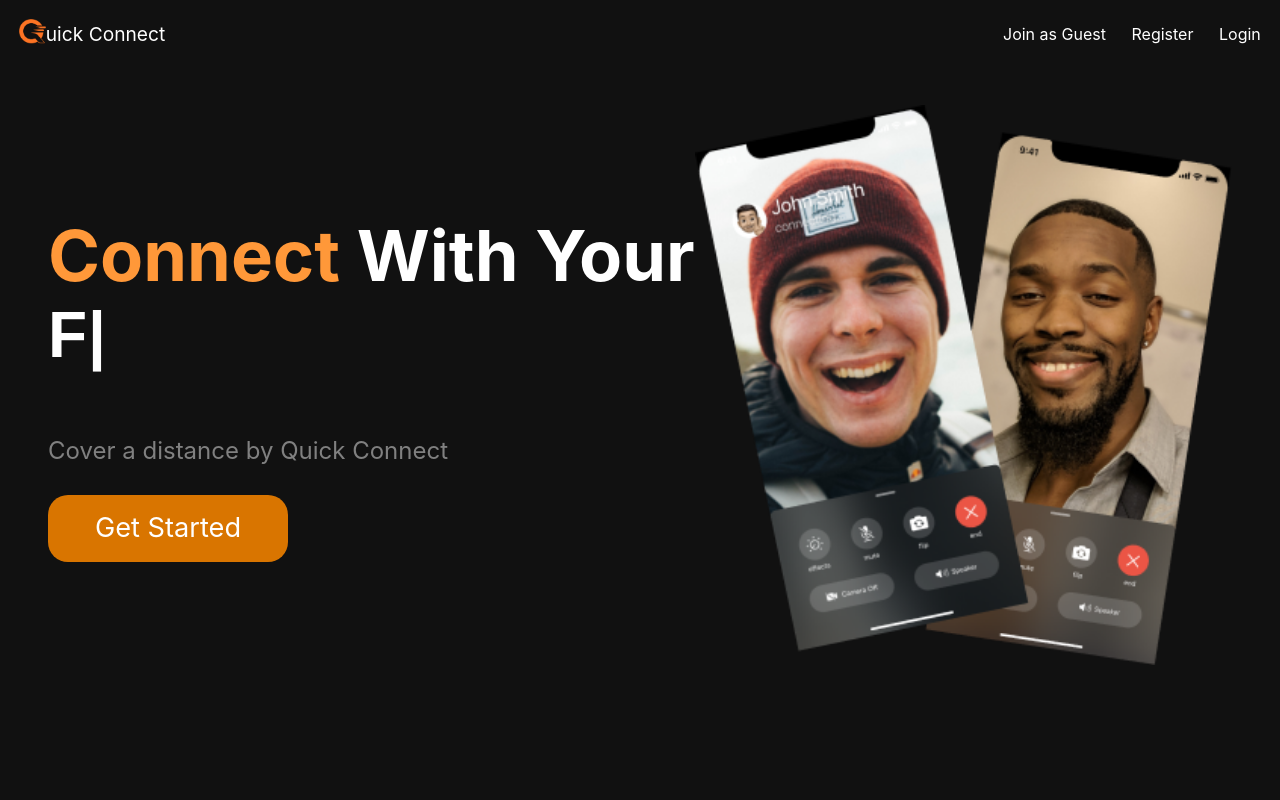
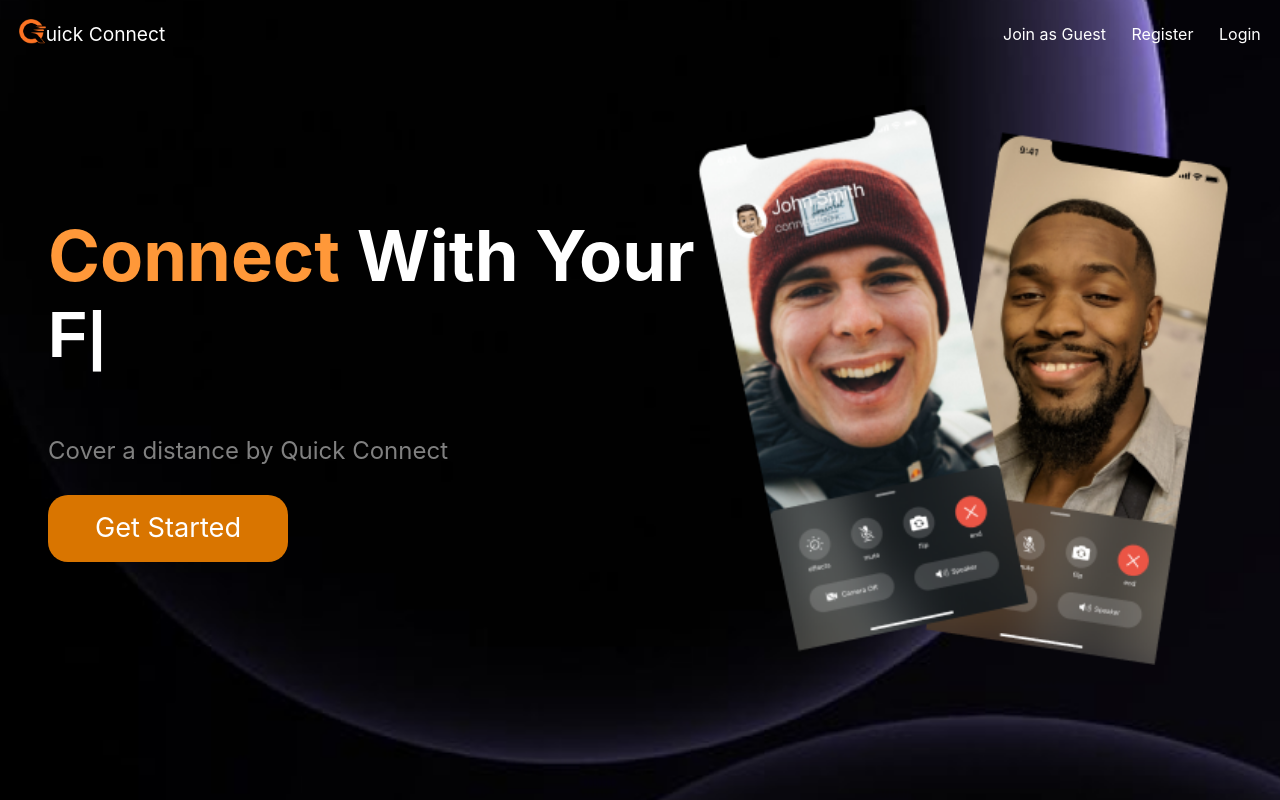
Before and after one commit to rohit-2k5/QuickConnect, a React (Create React App) app in the folder frontend/: page / in a window 1280 px wide. Built offline with nearby package versions, Linux system fonts and the light colour scheme.

Commit message:
gesture button background2

```diff
--- a/frontend/src/App.css
+++ b/frontend/src/App.css
@@ -1,22 +1,24 @@
 /* ========================= */
 /* Landing Page Styles        */
 /* ========================= */
-*{
+html, body {
+  margin: 0;
   padding: 0;
-  margin: 0;
-  box-sizing: border-box;
+  height: 100%;
 }
 
 .landingPageContainer {
+  color: white;
   height: 100dvh;
   width: 100%;
-  background: url("/public/background.png");
+  background: url("/public/background.png") no-repeat center center;
   background-size:cover;
-  background-repeat: no-repeat;
-  color: white;
+}
 
-  background: #111;
-  padding-bottom: env(safe-area-inset-bottom);
+.landingPageContainer::after {
+  content: "";
+  display: block;
+  height: env(safe-area-inset-bottom);
 }
 
 .landingPageContainer nav {
```
